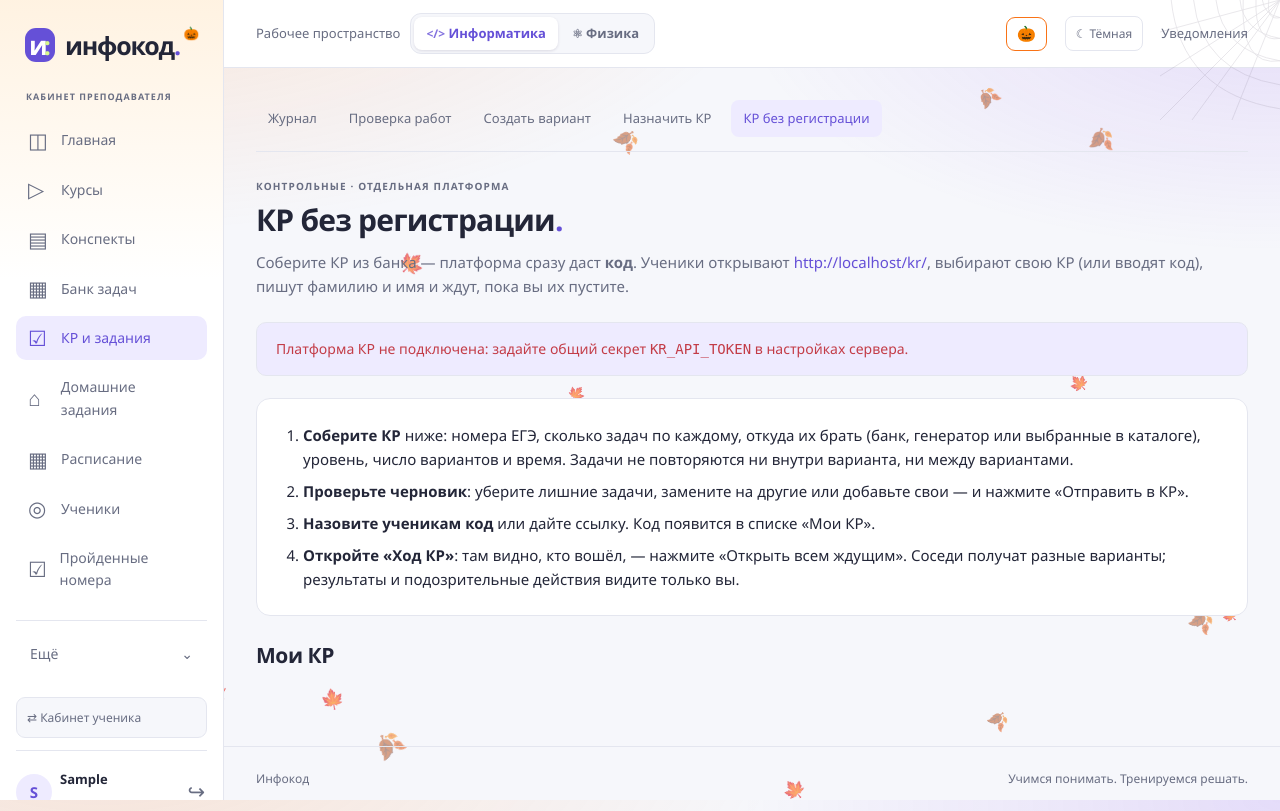
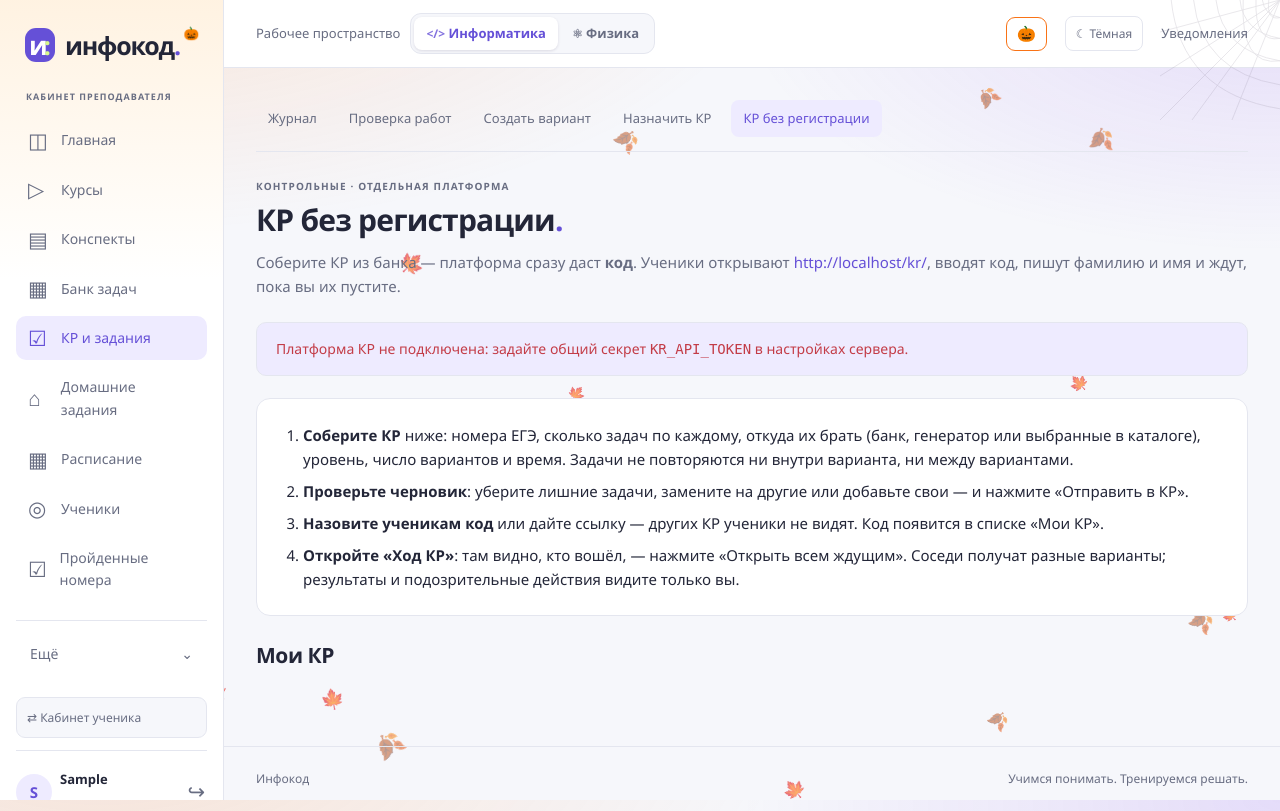
Before and after one commit to MrFerrumL/infocode, a Django app: page /teacher/kr/ in a window 1280 px wide. Run offline with Django 5.2, Linux system fonts and the light colour scheme; the visitor is signed in with stand-in values (Sample User, id 1); data that the repository does not hold is empty.

Commit message:
КР page: pupils type the code; they see no list of КР

```diff
--- a/templates/teacher/kr.html
+++ b/templates/teacher/kr.html
@@ -4,7 +4,7 @@
 {% block content %}
 {% include 'layout/work_tabs.html' %}
 <div class="page-heading"><div><div class="eyebrow">КОНТРОЛЬНЫЕ · ОТДЕЛЬНАЯ ПЛАТФОРМА</div><h1>КР без регистрации<span class="accent">.</span></h1>
-<p>Соберите КР из банка — платформа сразу даст <strong>код</strong>. Ученики открывают <a href="{{ pupils_url }}" target="_blank" rel="noopener">{{ pupils_url }}</a>, выбирают свою КР (или вводят код), пишут фамилию и имя и ждут, пока вы их пустите.</p></div></div>
+<p>Соберите КР из банка — платформа сразу даст <strong>код</strong>. Ученики открывают <a href="{{ pupils_url }}" target="_blank" rel="noopener">{{ pupils_url }}</a>, вводят код, пишут фамилию и имя и ждут, пока вы их пустите.</p></div></div>
 
 {% if not enabled %}<div class="notice error">Платформа КР не подключена: задайте общий секрет <code>KR_API_TOKEN</code> в настройках сервера.</div>{% endif %}
 {% if unavailable %}<div class="notice error">{{ unavailable }}</div>{% endif %}
@@ -13,7 +13,7 @@
   <ol>
     <li><strong>Соберите КР</strong> ниже: номера ЕГЭ, сколько задач по каждому, откуда их брать (банк, генератор или выбранные в каталоге), уровень, число вариантов и время. Задачи не повторяются ни внутри варианта, ни между вариантами.</li>
     <li><strong>Проверьте черновик</strong>: уберите лишние задачи, замените на другие или добавьте свои — и нажмите «Отправить в КР».</li>
-    <li><strong>Назовите ученикам код</strong> или дайте ссылку. Код появится в списке «Мои КР».</li>
+    <li><strong>Назовите ученикам код</strong> или дайте ссылку — других КР ученики не видят. Код появится в списке «Мои КР».</li>
     <li><strong>Откройте «Ход КР»</strong>: там видно, кто вошёл, — нажмите «Открыть всем ждущим». Соседи получат разные варианты; результаты и подозрительные действия видите только вы.</li>
   </ol>
 </section>
```
